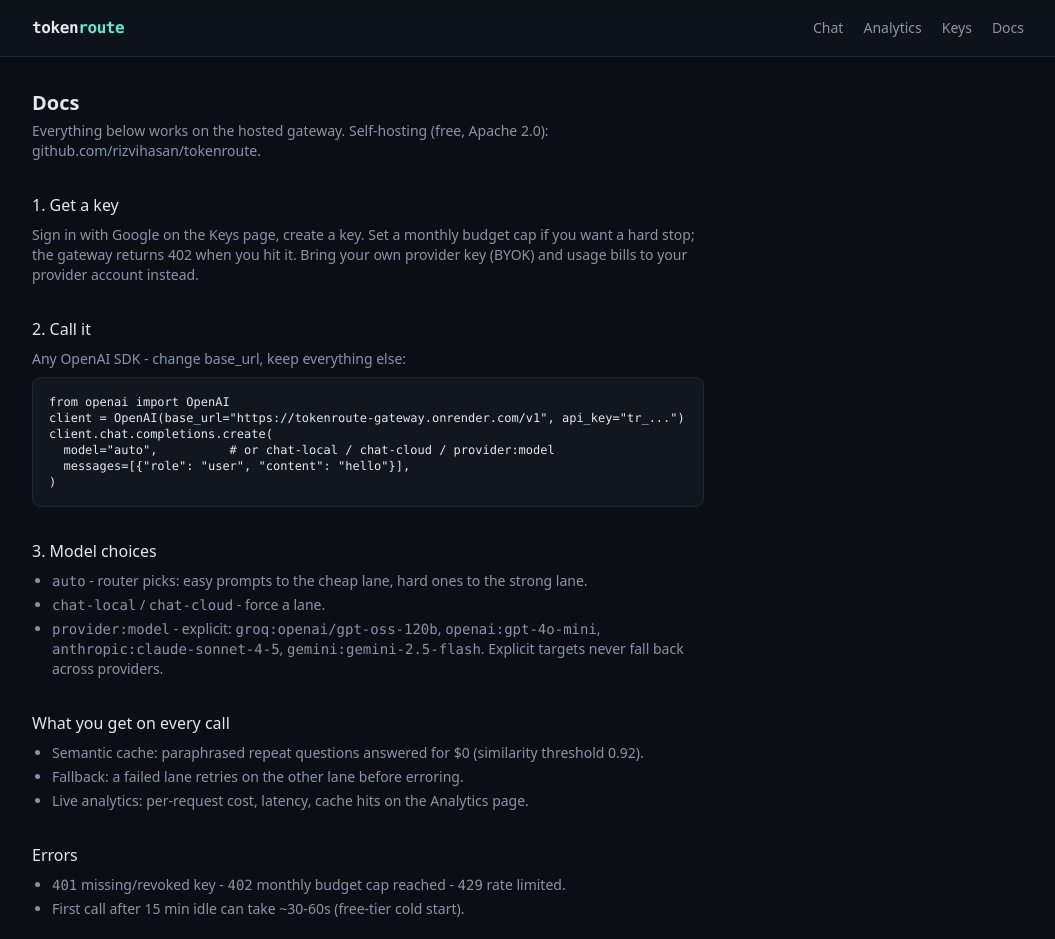
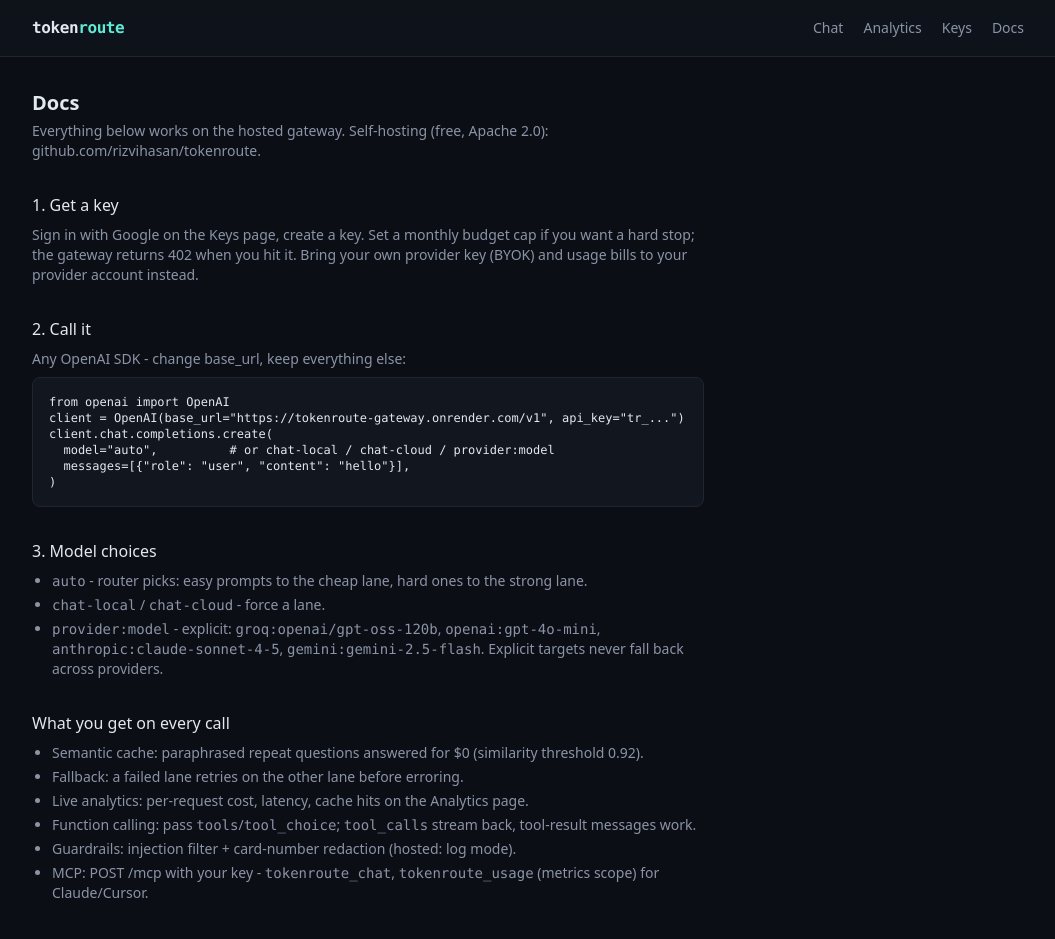
Before and after one commit to rizvihasan/tokenroute, a Next.js app in the folder web/: page /docs in a window 1280 px wide. Shown: the top 939 px of the page, without its empty margins (112-1167 px from the left). Built offline with nearby package versions, Linux system fonts and the light colour scheme.

Commit message:
docs(web): function calling, guardrails, MCP, 403 scope error in /docs

```diff
--- a/web/app/docs/page.tsx
+++ b/web/app/docs/page.tsx
@@ -48,13 +48,16 @@
           <li>Semantic cache: paraphrased repeat questions answered for $0 (similarity threshold 0.92).</li>
           <li>Fallback: a failed lane retries on the other lane before erroring.</li>
           <li>Live analytics: per-request cost, latency, cache hits on the Analytics page.</li>
+          <li>Function calling: pass <code>tools</code>/<code>tool_choice</code>; <code>tool_calls</code> stream back, tool-result messages work.</li>
+          <li>Guardrails: injection filter + card-number redaction (hosted: log mode).</li>
+          <li>MCP: POST /mcp with your key - <code>tokenroute_chat</code>, <code>tokenroute_usage</code> (metrics scope) for Claude/Cursor.</li>
         </ul>
       </section>
 
       <section className="flex flex-col gap-2">
         <h2 className="font-medium">Errors</h2>
         <ul className="text-sm text-muted list-disc pl-5 flex flex-col gap-1">
-          <li><code>401</code> missing/revoked key - <code>402</code> monthly budget cap reached - <code>429</code> rate limited.</li>
+          <li><code>401</code> missing/revoked key - <code>402</code> monthly budget cap reached - <code>403</code> key lacks the scope - <code>429</code> rate limited.</li>
           <li>First call after 15 min idle can take ~30-60s (free-tier cold start).</li>
         </ul>
       </section>
```
Also changed, not shown: 1 other file (tests, documents, lock files or other folders).
